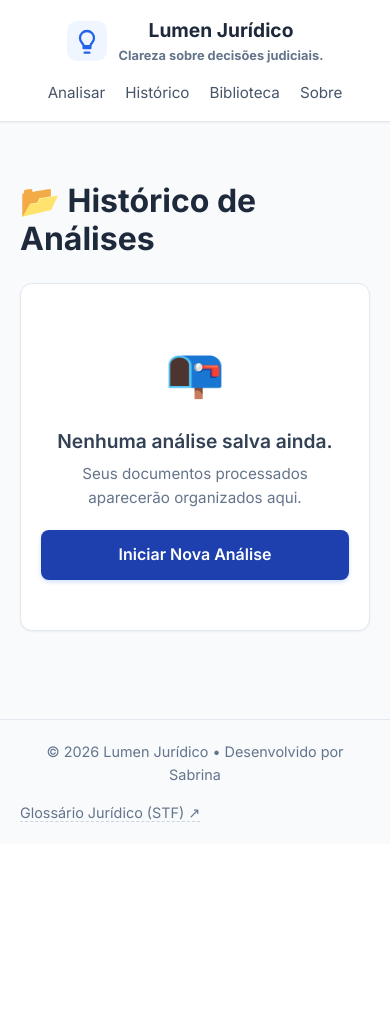
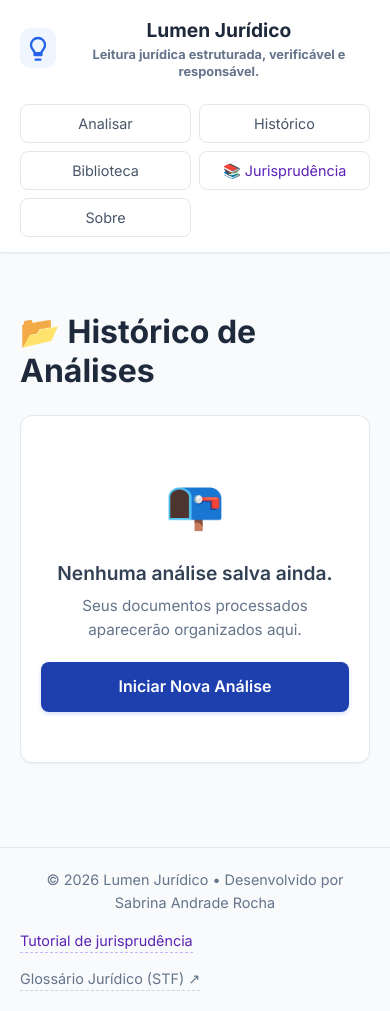
Before and after one commit to sabrinaandraderocha-cmyk/lumen-juridico, a Flask app: page /historico in a window 390 px wide. Before the commit the page ends 822 px from the top, so only its background shows below. Run offline with Flask 3, Linux system fonts and the light colour scheme.

Commit message:
Update base.html

```diff
--- a/templates/base.html
+++ b/templates/base.html
@@ -3,6 +3,7 @@
 <head>
   <meta charset="utf-8" />
   <meta name="viewport" content="width=device-width, initial-scale=1" />
+  <meta name="description" content="Lumen Jurídico — leitura estruturada e responsável de documentos jurídicos com apoio de inteligência artificial." />
   <title>{% block title %}Lumen Jurídico{% endblock %}</title>
 
   <link rel="preconnect" href="https://fonts.googleapis.com">
@@ -10,13 +11,88 @@
   <link href="https://fonts.googleapis.com/css2?family=Inter:wght@400;600;700&display=swap" rel="stylesheet">
 
   <link rel="stylesheet" href="{{ url_for('static', filename='style.css') }}">
+
+  <style>
+    .topbar-inner {
+      gap: 24px;
+    }
+
+    .nav {
+      display: flex;
+      align-items: center;
+      justify-content: flex-end;
+      gap: 18px;
+      flex-wrap: wrap;
+    }
+
+    .nav a {
+      text-decoration: none;
+      color: #475569;
+      transition: color 0.2s ease, background-color 0.2s ease;
+      padding: 7px 9px;
+      border-radius: 8px;
+    }
+
+    .nav a:hover,
+    .nav a:focus-visible {
+      color: #1d4ed8;
+      background: #eff6ff;
+      outline: none;
+    }
+
+    .nav-juris {
+      color: #5b21b6 !important;
+      background: #f5f3ff;
+      border: 1px solid #ddd6fe;
+    }
+
+    .nav-juris:hover,
+    .nav-juris:focus-visible {
+      color: #4c1d95 !important;
+      background: #ede9fe !important;
+    }
+
+    @media (max-width: 820px) {
+      .topbar-inner {
+        flex-direction: column;
+        align-items: flex-start !important;
+      }
+
+      .nav {
+        width: 100%;
+        justify-content: flex-start;
+        gap: 8px;
+      }
+
+      .nav a {
+        font-size: 0.9rem;
+      }
+    }
+
+    @media (max-width: 520px) {
+      .nav {
+        display: grid !important;
+        grid-template-columns: repeat(2, minmax(0, 1fr));
+      }
+
+      .nav a {
+        text-align: center;
+        border: 1px solid #e2e8f0;
+        background: #ffffff;
+      }
+
+      .brand-tag {
+        line-height: 1.35;
+      }
+    }
+  </style>
 </head>
 
 <body style="display: flex; flex-direction: column; min-height: 100vh; margin: 0; font-family: 'Inter', sans-serif;">
   <header class="topbar" style="border-bottom: 1px solid #e2e8f0; padding: 15px 0; background: #ffffff;">
     <div class="container topbar-inner" style="max-width: 1000px; margin: 0 auto; display: flex; justify-content: space-between; align-items: center; padding: 0 20px;">
 
-      <div class="brand" style="display: flex; align-items: center; gap: 12px;">
+      <a href="{{ url_for('home') }}" class="brand" aria-label="Ir para a página inicial do Lumen Jurídico" style="display: flex; align-items: center; gap: 12px; text-decoration: none;">
         <span class="brand-icon" aria-hidden="true" style="color: #2563eb;">
           <svg width="28" height="28" viewBox="0 0 24 24" fill="none">
             <path d="M9 18h6" stroke="currentColor" stroke-width="2" stroke-linecap="round"/>
@@ -28,32 +104,33 @@
 
         <div>
           <div class="brand-name" style="font-weight: 700; font-size: 1.2rem; color: #1e293b;">Lumen Jurídico</div>
-          <div class="brand-tag" style="font-size: 0.8rem; color: #64748b;">Clareza sobre decisões judiciais.</div>
+          <div class="brand-tag" style="font-size: 0.8rem; color: #64748b;">Leitura jurídica estruturada, verificável e responsável.</div>
         </div>
-      </div>
+      </a>
 
-      <nav class="nav" style="display: flex; gap: 20px; font-size: 0.95rem; font-weight: 600;">
-        <a href="{{ url_for('home') }}" style="text-decoration: none; color: #475569;">Analisar</a>
-        <a href="{{ url_for('historico') }}" style="text-decoration: none; color: #475569;">Histórico</a>
-        <a href="{{ url_for('biblioteca') }}" style="text-decoration: none; color: #475569;">Biblioteca</a>
-        <a href="{{ url_for('sobre') }}" style="text-decoration: none; color: #475569;">Sobre</a>
+      <nav class="nav" aria-label="Navegação principal" style="font-size: 0.95rem; font-weight: 600;">
+        <a href="{{ url_for('home') }}">Analisar</a>
+        <a href="{{ url_for('historico') }}">Histórico</a>
+        <a href="{{ url_for('biblioteca') }}">Biblioteca</a>
+        <a class="nav-juris" href="{{ url_for('pesquisa_jurisprudencia') }}">📚 Jurisprudência</a>
+        <a href="{{ url_for('sobre') }}">Sobre</a>
       </nav>
     </div>
   </header>
 
   <main class="container" style="flex: 1; max-width: 1000px; margin: 40px auto; padding: 0 20px; width: 100%; box-sizing: border-box;">
 
-    {# ===== GERENCIADOR INTELIGENTE DE MENSAGENS ===== #}
+    {# ===== GERENCIADOR DE MENSAGENS ===== #}
     {% with messages = get_flashed_messages(with_categories=true) %}
       {% if messages %}
         {% for category, msg in messages %}
           {% if category == 'success' %}
-            <div class="flash success" style="padding: 15px; margin-bottom: 20px; border-radius: 8px; background-color: #dcfce7; color: #166534; border: 1px solid #bbf7d0; display: flex; align-items: center; gap: 8px;">
-              <span style="font-size: 1.2rem;">✅</span> {{ msg }}
+            <div class="flash success" role="status" style="padding: 15px; margin-bottom: 20px; border-radius: 8px; background-color: #dcfce7; color: #166534; border: 1px solid #bbf7d0; display: flex; align-items: center; gap: 8px;">
+              <span style="font-size: 1.2rem;" aria-hidden="true">✅</span> {{ msg }}
             </div>
           {% else %}
-            <div class="flash error" style="padding: 15px; margin-bottom: 20px; border-radius: 8px; background-color: #fee2e2; color: #991b1b; border: 1px solid #fecaca; display: flex; align-items: center; gap: 8px;">
-              <span style="font-size: 1.2rem;">⚠️</span> {{ msg }}
+            <div class="flash error" role="alert" style="padding: 15px; margin-bottom: 20px; border-radius: 8px; background-color: #fee2e2; color: #991b1b; border: 1px solid #fecaca; display: flex; align-items: center; gap: 8px;">
+              <span style="font-size: 1.2rem;" aria-hidden="true">⚠️</span> {{ msg }}
             </div>
           {% endif %}
         {% endfor %}
@@ -66,10 +143,14 @@
   <footer class="footer" style="margin-top: auto; padding: 20px 0; border-top: 1px solid #e2e8f0; background: #f8fafc; color: #64748b;">
     <div class="container footer-inner" style="max-width: 1000px; margin: 0 auto; padding: 0 20px; display: flex; justify-content: space-between; align-items: center; flex-wrap: wrap; gap: 15px;">
       <div style="font-size: 0.9rem;">
-        © 2026 Lumen Jurídico • Desenvolvido por Sabrina
+        © 2026 Lumen Jurídico • Desenvolvido por Sabrina Andrade Rocha
       </div>
-      <div>
-        <a href="https://portal.stf.jus.br/jurisprudencia/glossario.asp" target="_blank" style="color:#64748b; text-decoration:none; font-size: 0.9rem; border-bottom: 1px dashed #cbd5e1;">
+
+      <div style="display:flex; gap:14px; flex-wrap:wrap;">
+        <a href="{{ url_for('pesquisa_jurisprudencia') }}" style="color:#5b21b6; text-decoration:none; font-size:0.9rem; border-bottom:1px dashed #c4b5fd;">
+          Tutorial de jurisprudência
+        </a>
+        <a href="https://portal.stf.jus.br/jurisprudencia/glossario.asp" target="_blank" rel="noopener noreferrer" style="color:#64748b; text-decoration:none; font-size:0.9rem; border-bottom:1px dashed #cbd5e1;">
           Glossário Jurídico (STF) ↗
         </a>
       </div>
```
